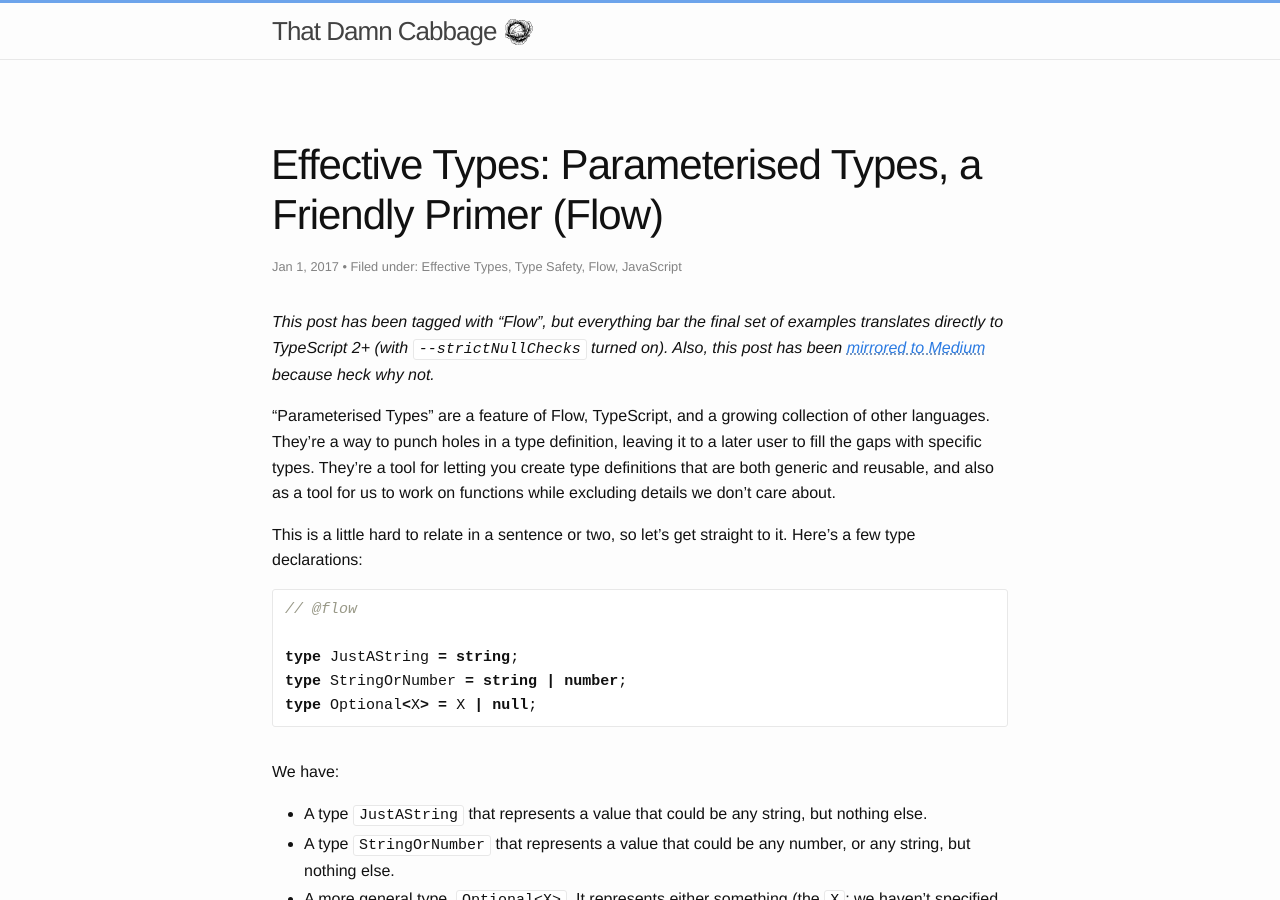
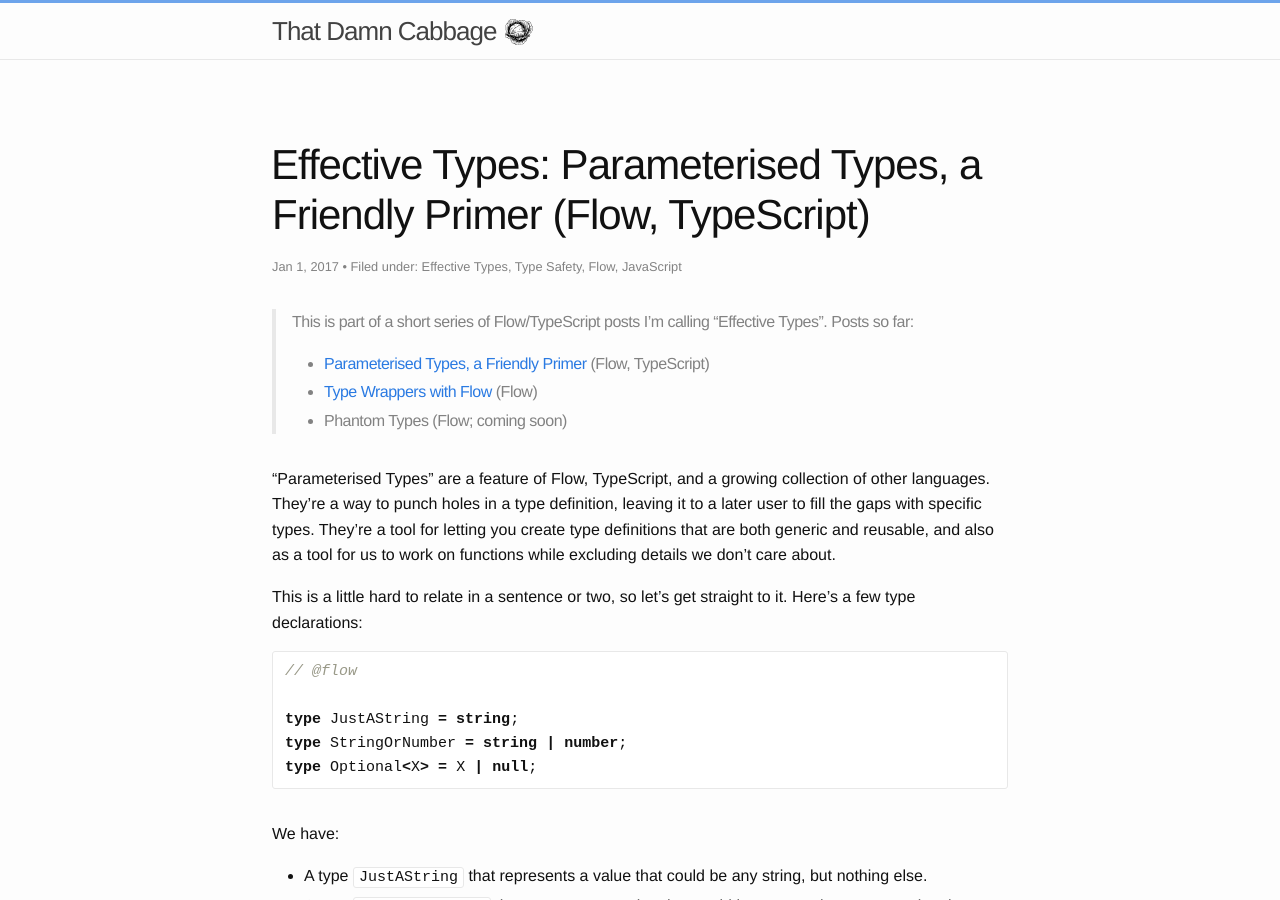
Before and after one commit to damncabbage/deadname.id.au, a Jekyll site: the page built from _posts/2017-01-09-effective-types-a-parameterised-type-primer-flow.markdown, in a window 1280 px wide and 900 px high. Built offline with Jekyll 4.4.1, drawn with Linux system fonts in a browser that asks for light colours.

Commit message:
Effective Types ToC listings.

```diff
--- a/_posts/2017-01-09-effective-types-a-parameterised-type-primer-flow.markdown
+++ b/_posts/2017-01-09-effective-types-a-parameterised-type-primer-flow.markdown
@@ -1,6 +1,6 @@
 ---
 layout: post
-title: "Effective Types: Parameterised Types, a Friendly Primer (Flow)"
+title: "Effective Types: Parameterised Types, a Friendly Primer (Flow, TypeScript)"
 date: "2017-01-01 18:57"
 listed: true
 published: true
@@ -13,7 +13,11 @@ twitter_description: |
   "Parameterised Types" are a feature of Flow, TypeScript, and a growing collection of other languages. They're a way to punch holes in a type definition, leaving it to a later user to fill the gaps with specific types.
 ---
 
-_This post has been tagged with "Flow", but everything bar the final set of examples translates directly to TypeScript 2+ (with `--strictNullChecks` turned on). Also, this post has been [mirrored to Medium](https://medium.com/@damncabbage/effective-types-parameterised-types-a-friendly-primer-flow-fce991a9a191) because heck why not._
+> This is part of a short series of Flow/TypeScript posts I'm calling "Effective Types". Posts so far:
+>
+> * [Parameterised Types, a Friendly Primer](/blog/2017/01/effective-types-a-parameterised-type-primer-flow/) (Flow, TypeScript)
+> * [Type Wrappers with Flow](/blog/2017/01/effective-types-type-wrappers-with-flow/) (Flow)
+> * Phantom Types (Flow; coming soon)
 
 "Parameterised Types" are a feature of Flow, TypeScript, and a growing collection of other languages. They're a way to punch holes in a type definition, leaving it to a later user to fill the gaps with specific types. They're a tool for letting you create type definitions that are both generic and reusable, and also as a tool for us to work on functions while excluding details we don't care about.
 
--- a/_posts/2017-01-11-effective-types-type-wrappers-with-flow.markdown
+++ b/_posts/2017-01-11-effective-types-type-wrappers-with-flow.markdown
@@ -11,6 +11,12 @@ categories:
 - Type Safety
 - Newtypes
 ---
+
+> This is part of a short series of Flow/TypeScript posts I'm calling "Effective Types". Posts so far:
+>
+> * [Parameterised Types, a Friendly Primer](/blog/2017/01/effective-types-a-parameterised-type-primer-flow/) (Flow, TypeScript)
+> * [Type Wrappers with Flow](/blog/2017/01/effective-types-type-wrappers-with-flow/) (Flow)
+> * Phantom Types (Flow; coming soon)
 
 Type Wrappers are a way of taking an existing type (like strings, numbers, etc) and wrapping them in _another_ type, both so they can't be confused with other things of the same type, and to represent things like validation in a way that Flow can check. They are variously known as Nominal Type Aliases, [Opaque Type Aliases](https://docs.hhvm.com/hack/type-aliases/opaque), or [Newtypes](https://wiki.haskell.org/Newtype)<sup><a href="#note-1">1</a></sup>. Let's get to it. 😊
 
```
